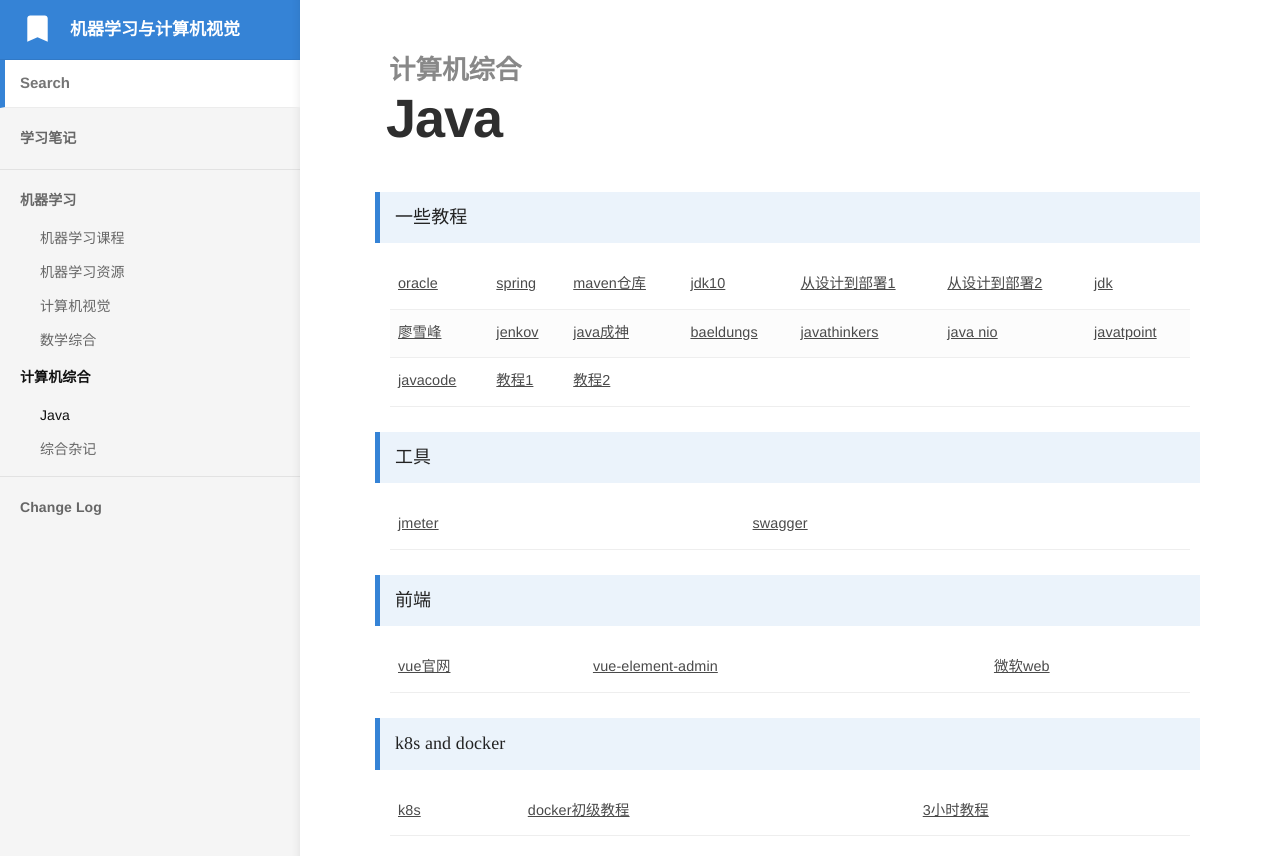
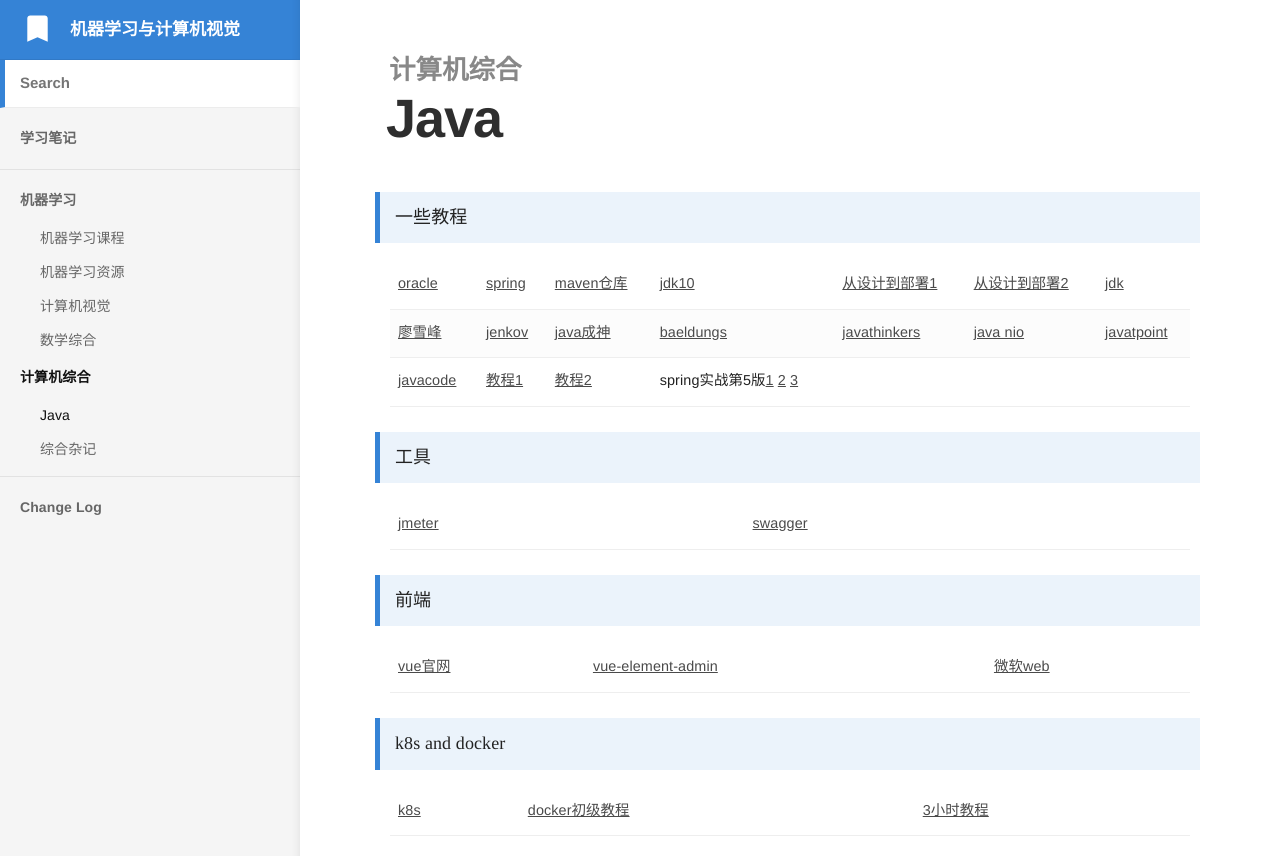
Before and after one commit to bashendixie/Machine_Learning_Notes, a Jekyll site: the page built from _docs/5、计算机综合/Java.md, in a window 1280 px wide. Shown: the top 856 px of the page. Built offline with Jekyll 4.4.1, drawn with Linux system fonts in a browser that asks for light colours; some web fonts are replaced.

Commit message:
no message

```diff
--- a/_docs/5、计算机综合/Java.md
+++ b/_docs/5、计算机综合/Java.md
@@ -63,6 +63,11 @@ order: 1
 			<td>
 				<a href="https://doocs.gitee.io/advanced-java/" target="_blank">教程2</a>
 			</td>
+			<td>
+				spring实战第5版<a href="https://github.com/PotoYang/spring-in-action-v5-translate" target="_blank">1</a>
+				<a href="https://github.com/habuma/spring-in-action-5-samples" target="_blank">2</a>
+				<a href="https://www.manning.com/books/spring-in-action-fifth-edition#toc" target="_blank">3</a>
+			</td>
 		</tr>
 	</tbody>
 </table>
```
